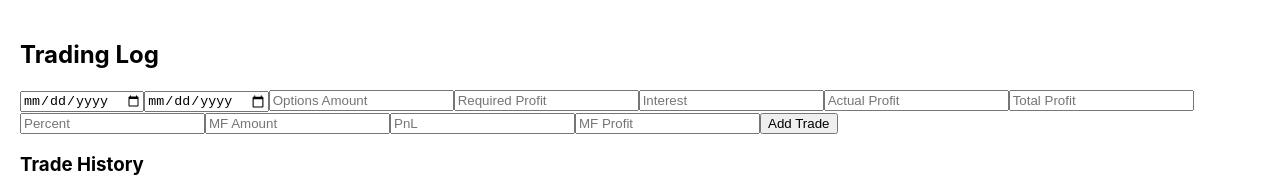
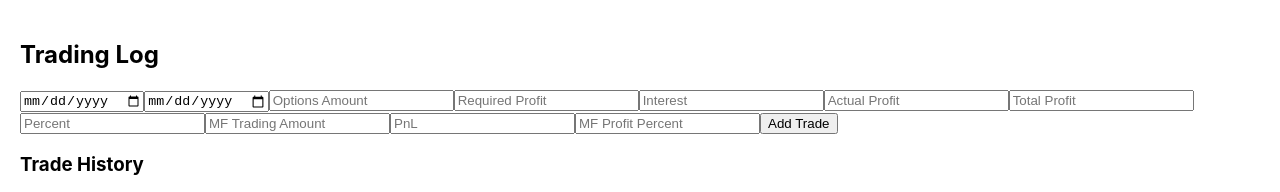
Before and after one commit to GurunathSolanki/trading-app, a React (Create React App) app: page / in a window 1280 px wide. Shown: the top 192 px of the page. Built offline with nearby package versions, Linux system fonts and the light colour scheme; no server answers; the database is empty.

Commit message:
Added all the calculations

```diff
--- a/src/App.js
+++ b/src/App.js
@@ -127,6 +127,47 @@ function App() {
       );
     }
 
+    // Auto-calc total_profit (interest + actual_profit)
+    const interestVal = Number(updatedForm.interest) || 0;
+    const actualProfitVal = Number(updatedForm.actual_profit) || 0;
+
+    updatedForm.total_profit = interestVal + actualProfitVal;
+
+
+    // Auto-calc percent (to 2 decimals)
+    if (updatedForm.entry_date && updatedForm.exit_date && updatedForm.options_trading_amount) {
+      const start = new Date(updatedForm.entry_date);
+      const end = new Date(updatedForm.exit_date);
+      const diffDays = Math.floor((end - start) / (1000 * 60 * 60 * 24)) + 1;
+
+      if (diffDays > 0 && updatedForm.options_trading_amount > 0) {
+        updatedForm.percent = (
+          (updatedForm.total_profit * 365 * 100) /
+          (diffDays * Number(updatedForm.options_trading_amount))
+        ).toFixed(2); // ✅ ensures two decimal places
+      } else {
+        updatedForm.percent = "0.00";
+      }
+    }
+
+    // Auto-calc mf_profit (to 2 decimals)
+    if (updatedForm.entry_date && updatedForm.exit_date && updatedForm.mf_trading_amount && updatedForm.pnl) {
+      const start = new Date(updatedForm.entry_date);
+      const end = new Date(updatedForm.exit_date);
+      const diffDays = Math.floor((end - start) / (1000 * 60 * 60 * 24)) + 1;
+
+      if (diffDays > 0 && updatedForm.mf_trading_amount > 0) {
+        updatedForm.mf_profit = (
+          (updatedForm.pnl * 365 * 100) /
+          (diffDays * Number(updatedForm.mf_trading_amount))
+        ).toFixed(2);
+      } else {
+        updatedForm.mf_profit = "0.00";
+      }
+    }
+
+
+
     setForm(updatedForm);
   }
 
@@ -148,27 +189,53 @@ function App() {
           value={form.required_profit || ""}
           readOnly
         />
-        <input type="number" placeholder="Interest"
-          value={form.interest}
-          onChange={(e) => setForm({ ...form, interest: e.target.value })} />
-        <input type="number" placeholder="Actual Profit"
-          value={form.actual_profit}
-          onChange={(e) => setForm({ ...form, actual_profit: e.target.value })} />
-        <input type="number" placeholder="Total Profit"
-          value={form.total_profit}
-          onChange={(e) => setForm({ ...form, total_profit: e.target.value })} />
-        <input type="number" placeholder="Percent"
-          value={form.percent}
-          onChange={(e) => setForm({ ...form, percent: e.target.value })} />
-        <input type="number" placeholder="MF Amount"
-          value={form.mf_trading_amount}
-          onChange={(e) => setForm({ ...form, mf_trading_amount: e.target.value })} />
-        <input type="number" placeholder="PnL"
-          value={form.pnl}
-          onChange={(e) => setForm({ ...form, pnl: e.target.value })} />
-        <input type="number" placeholder="MF Profit"
-          value={form.mf_profit}
-          onChange={(e) => setForm({ ...form, mf_profit: e.target.value })} />
+        <input
+          type="number"
+          placeholder="Interest"
+          value={form.interest || ""}
+          onChange={(e) => handleChange("interest", e.target.value)}
+        />
+
+        <input
+          type="number"
+          placeholder="Actual Profit"
+          value={form.actual_profit || ""}
+          onChange={(e) => handleChange("actual_profit", e.target.value)}
+        />
+
+        <input
+          type="number"
+          placeholder="Total Profit"
+          value={form.total_profit || ""}
+          readOnly
+        />
+        <input
+          type="number"
+          placeholder="Percent"
+          value={form.percent || ""}
+          readOnly
+        />
+
+        <input
+          type="number"
+          placeholder="MF Trading Amount"
+          value={form.mf_trading_amount || ""}
+          onChange={(e) => handleChange("mf_trading_amount", e.target.value)}
+        />
+
+        <input
+          type="number"
+          placeholder="PnL"
+          value={form.pnl || ""}
+          onChange={(e) => handleChange("pnl", e.target.value)}
+        />
+
+        <input
+          type="number"
+          placeholder="MF Profit Percent"
+          value={form.mf_profit || ""}
+          readOnly
+        />
         <button type="submit">Add Trade</button>
       </form>
       <h3>Trade History</h3>
```
Also changed, not shown: 1 other file (tests, documents, lock files or other folders).
